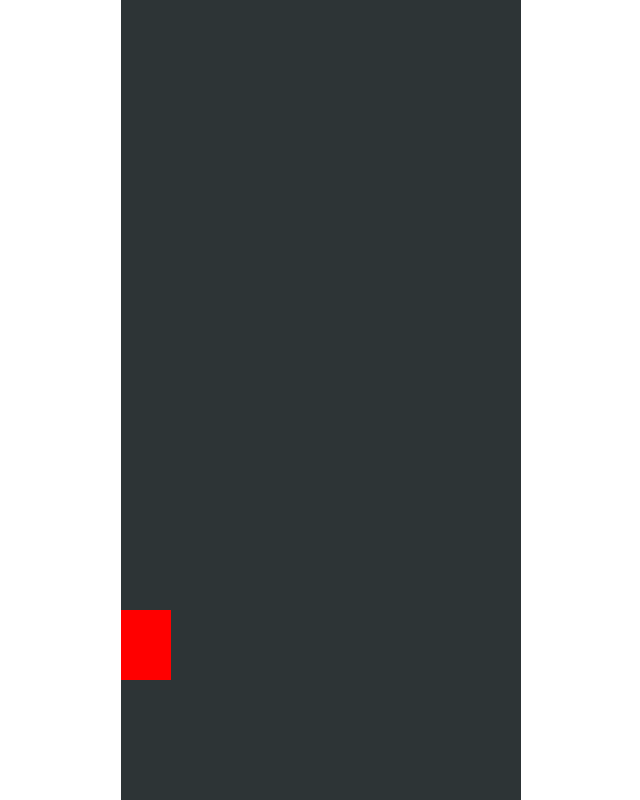
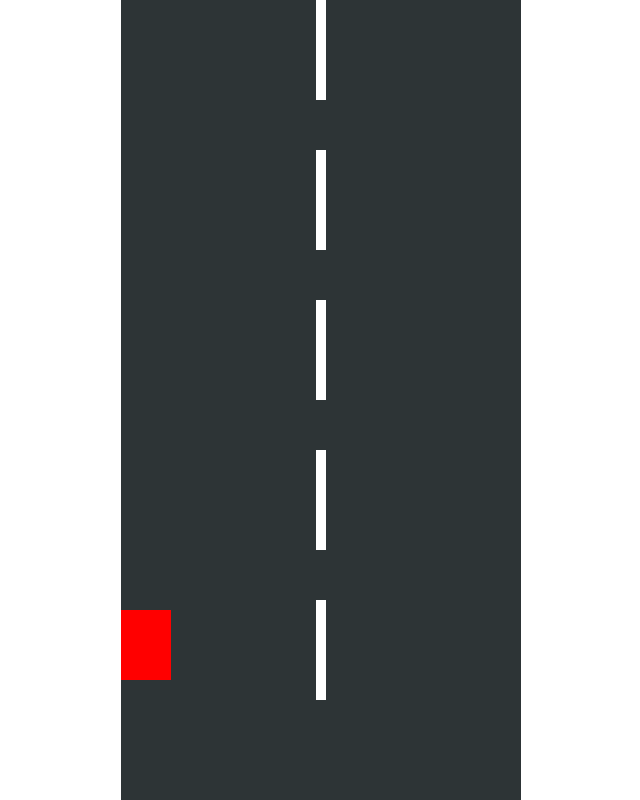
Before and after one commit to AniqJaved/Js-Game, a plain HTML site: page index.html in a window 1280 px wide. Both pictures are taken after a click on the element 640 px from the left and 27 px from the top of the page. Shown: the whole page, without its empty margins (319-959 px from the left). Drawn offline with Linux system fonts and the light colour scheme.

Commit message:
So we have added the roadlines without the animation.

```diff
--- a/index.html
+++ b/index.html
@@ -81,6 +81,14 @@
             car.setAttribute('class','car');
             gameArea.appendChild(car);
 
+            for(let x = 0; x < 5; x +=1){
+                let roadlines = document.createElement('div');
+                roadlines.setAttribute('class','lines');
+                roadlines.style.top = (x*150) + "px";  // This line is added so it means that first line will be at the top 0 then next line will be made at 150px apart.
+                gameArea.appendChild(roadlines);
+            }
+
+
             player.x = car.offsetLeft;
             player.y = car.offsetTop;
 
--- a/style/style.css
+++ b/style/style.css
@@ -18,3 +18,11 @@
     margin: auto;
     position: relative;
 }
+
+.lines{
+    width: 10px;
+    height: 100px;
+    background: white;
+    position: absolute;
+    margin-left: 195px;
+}
```
